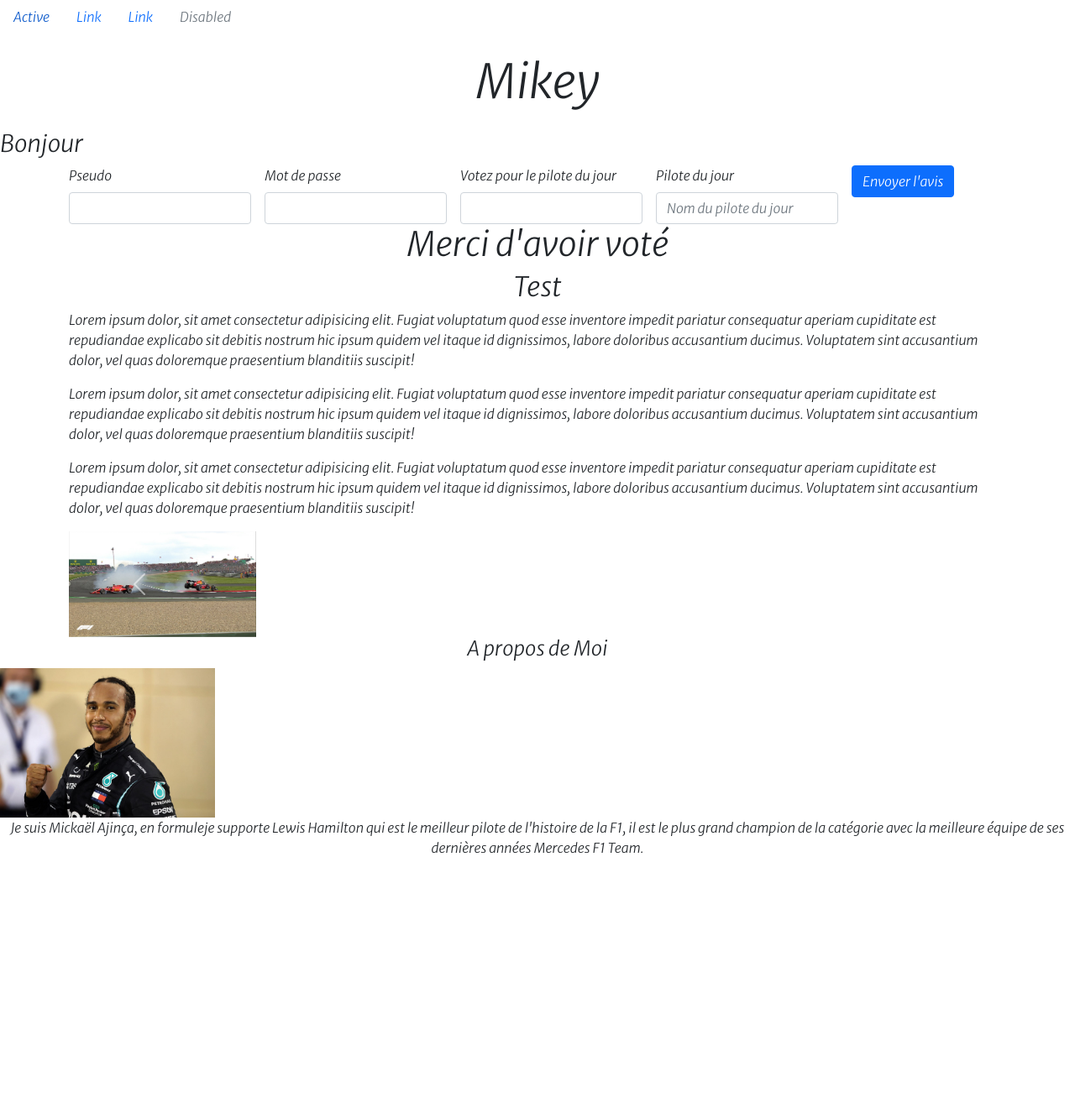
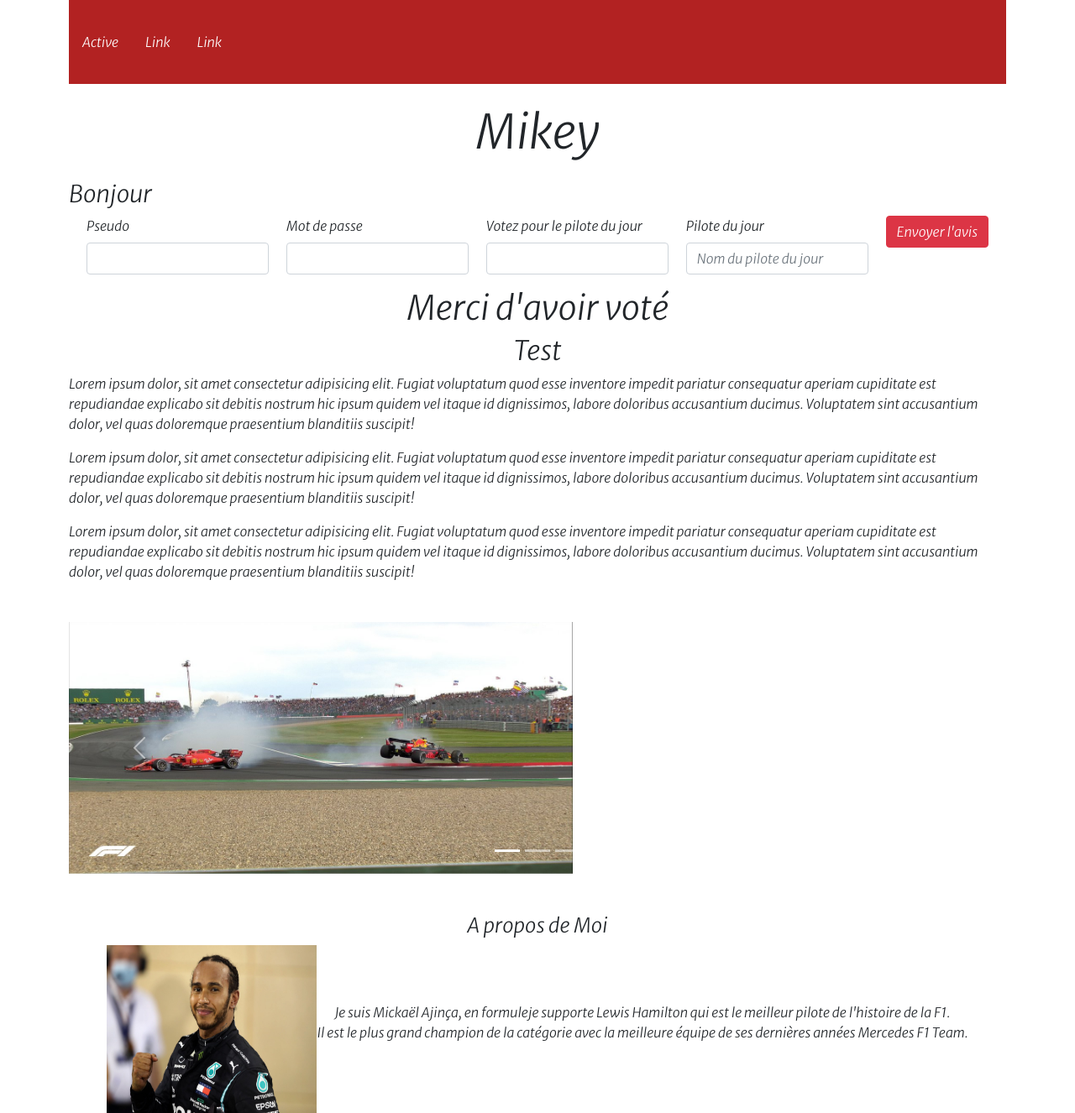
Before and after one commit to MickaelAjinca/Mikey, a PHP site: page / in a window 1280 px wide. Shown: the whole page at 84% size. Before the commit the page ends 1017 px from the top, so only its background shows below. Run offline with PHP 8.4, Linux system fonts and the light colour scheme.

Commit message:
css + mise en forme

```diff
--- /dev/null
+++ b/css/style.css
@@ -0,0 +1,29 @@
+* {
+    margin: 0;
+    padding: 0;
+    text-decoration: none;
+}
+
+body {
+    font-family: 'Lato', sans-serif;
+    font-family: 'Merriweather Sans', sans-serif;
+}
+
+nav {
+    background: firebrick;
+    height: 100px;
+}
+
+h1 {
+    font-family: 'Merriweather Sans', sans-serif;
+}
+
+img {
+    height: 300px;
+    width: 600px;
+}
+
+#imglh {
+    height: 200px;
+    width: 250px;
+}
--- a/index.php
+++ b/index.php
@@ -7,52 +7,35 @@
 <html lang="fr">
 
 <head>
-    <!-- Required meta tags -->
     <meta charset="utf-8">
     <meta name="viewport" content="width=device-width, initial-scale=1">
 
-    <!-- google font -->
     <link rel="preconnect" href="https://fonts.googleapis.com">
     <link rel="preconnect" href="https://fonts.gstatic.com" crossorigin>
     <link href="https://fonts.googleapis.com/css2?family=Merriweather+Sans:ital,wght@1,300&display=swap"
         rel="stylesheet">
 
-    <!-- Bootstrap CSS -->
     <link href="https://cdn.jsdelivr.net/npm/bootstrap@5.1.3/dist/css/bootstrap.min.css" rel="stylesheet"
         integrity="sha384-1BmE4kWBq78iYhFldvKuhfTAU6auU8tT94WrHftjDbrCEXSU1oBoqyl2QvZ6jIW3" crossorigin="anonymous">
 
+    <link href="css/style.css" rel="stylesheet">
+
     <title>Mikey</title>
-    <style>
-    body {
-        font-family: 'Lato', sans-serif;
-        font-family: 'Merriweather Sans', sans-serif;
-    }
 
-    h1 {
-        font-family: 'Merriweather Sans', sans-serif;
-    }
-
-    #img {
-        height: 20%;
-        width: 20%;
-
-    }
-    </style>
 </head>
 <body>
-
-    <nav class="nav">
-    <a class="nav-link active" aria-current="page" href="#">Active</a>
-    <a class="nav-link" href="#">Link</a>
-    <a class="nav-link" href="#">Link</a>
-    <a class="nav-link disabled">Disabled</a>
+    <div class="container">
+        <nav class="nav d-flex align-items-center">
+            <a class="nav-link active text-white" aria-current="page" href="#">Active</a>
+            <a class="nav-link text-white" href="#">Link</a>
+            <a class="nav-link text-white" href="#">Link</a>
         </nav>
 
         <h1 class="text-center display-4 my-4">Mikey</h1>
         <h3>Bonjour</h3>
- <div class="container">
 
- <form class="row g-3">
+
+    <form class="d-flex flex-row g-3 justify-content-evenly">
         <div class="col-auto">
             <label for="pseudo" class="form-label">Pseudo</label>
             <input type="text" class="form-control" id="pseudo">
@@ -70,12 +53,12 @@
             <input type="text" class="form-control" id="np" placeholder="Nom du pilote du jour">
         </div>
         <div class="col-auto">
-    <button type="submit" class="btn btn-primary mb-3">Envoyer l'avis</button>
+            <button type="submit" class="btn btn-danger mb-3">Envoyer l'avis</button>
         </div>
     </form>
 
 
-<h1 class="text-center">Merci d'avoir voté</h1>
+    <h1 class="text-center mt-3">Merci d'avoir voté</h1>
 
     <h2 class="text-center">Test</h1>
 
@@ -86,7 +69,7 @@
         <p>Lorem ipsum dolor, sit amet consectetur adipisicing elit. Fugiat voluptatum quod esse inventore impedit pariatur consequatur aperiam cupiditate est repudiandae explicabo sit debitis nostrum hic ipsum quidem vel itaque id dignissimos, labore doloribus accusantium ducimus. Voluptatem sint accusantium dolor, vel quas doloremque praesentium blanditiis suscipit!
         </p>
 
-    <div id="carouselExampleIndicators" class="carousel slide" data-bs-ride="carousel">
+        <div id="carouselExampleIndicators" class="carousel slide mt-5" data-bs-ride="carousel">
             <div class="carousel-indicators">
                 <button type="button" data-bs-target="#carouselExampleIndicators" data-bs-slide-to="0" class="active"
                     aria-current="true" aria-label="Slide 1"></button>
@@ -97,13 +80,13 @@
             </div>
             <div class="carousel-inner">
                 <div class="carousel-item active">
-                <img src="image/Silverston.jpg" class="d-block" id="img" alt="...">
+                    <img src="image/Silverston.jpg" class="d-block" alt="...">
                 </div>
                 <div class="carousel-item">
-                <img src="image/hamilton.jpg" class="d-block " id="img" alt="...">
+                    <img src="image/hamilton.jpg" class="d-block" alt="...">
                 </div>
                 <div class="carousel-item">
-                <img src="image/lecler.jpg" class="d-block" id="img" alt="...">
+                    <img src="image/lecler.jpg" class="d-block" alt="...">
                 </div>
             </div>
             <button class="carousel-control-prev" type="button" data-bs-target="#carouselExampleIndicators"
@@ -117,14 +100,14 @@
                 <span class="visually-hidden">course suivante</span>
             </button>
         </div>
-
 </div>
 <footer>
-  <h4 class="text-center">A propos de Moi</h4>
+    <h4 class="text-center mt-5">A propos de Moi</h4>
 
-  <img src="image/LH.jpg" alt="" id="img" class="d-block">
-  <P class="text-center">Je suis Mickaël Ajinça, en formuleje supporte Lewis Hamilton qui est le meilleur pilote de l'histoire de la F1, il est le plus grand champion de la catégorie avec la meilleure équipe de ses dernières années Mercedes F1 Team.</P>
-
+    <div class="d-flex flex-row justify-content-center align-items-center">
+        <img src="image/LH.jpg" alt="" id="imglh" class="">
+        <P class="text-center">Je suis Mickaël Ajinça, en formuleje supporte Lewis Hamilton qui est le meilleur pilote de l'histoire de la F1.<br> Il est le plus grand champion de la catégorie avec la meilleure équipe de ses dernières années Mercedes F1 Team.</P>
+    </div>
 </footer>
     <script src="https://cdn.jsdelivr.net/npm/bootstrap@5.1.3/dist/js/bootstrap.bundle.min.js"
         integrity="sha384-ka7Sk0Gln4gmtz2MlQnikT1wXgYsOg+OMhuP+IlRH9sENBO0LRn5q+8nbTov4+1p" crossorigin="anonymous">
```
Lines whose indentation alone changed are shown as unchanged.
